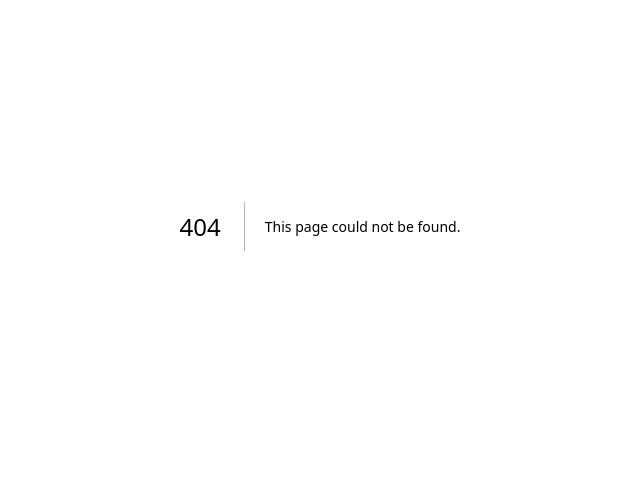
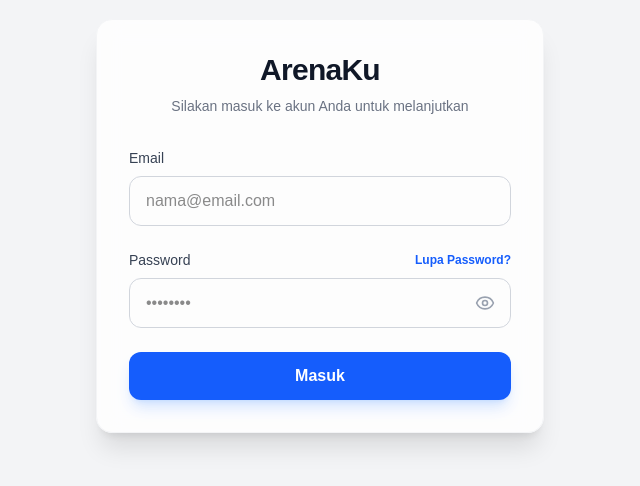
Before and after one commit to syidiqisyididiqi-hash/Booking_lapangan_Front-end, a Next.js app: page /login in a window 1280 px wide. Before the commit this address had no page. Shown: the part 174-660 px from the top of the page, without its empty margins (320-960 px from the left). Built offline with nearby package versions, Linux system fonts and the light colour scheme.

Commit message:
update login

```diff
--- /dev/null
+++ b/app/(auth)/login/page.tsx
@@ -0,0 +1,9 @@
+import LoginForm from "@/app/components/auth/LoginForm";
+
+export default function LoginPage() {
+  return (
+    <main className="min-h-screen flex items-center justify-center bg-gray-100">
+      <LoginForm />
+    </main>
+  );
+}
--- /dev/null
+++ b/app/components/auth/LoginForm.tsx
@@ -0,0 +1,105 @@
+"use client";
+
+import { useState } from "react";
+import { Eye, EyeOff, Loader2 } from "lucide-react";
+import Button from "../ui/Button";
+import Input from "../ui/Input";
+
+export default function LoginForm() {
+  const [email, setEmail] = useState("");
+  const [password, setPassword] = useState("");
+  const [showPassword, setShowPassword] = useState(false);
+  const [isLoading, setIsLoading] = useState(false);
+
+  const handleLogin = async (e: React.FormEvent) => {
+    e.preventDefault();
+    setIsLoading(true);
+
+    try {
+      await new Promise((resolve) => setTimeout(resolve, 1500));
+
+      console.log({ email, password });
+    } catch (error) {
+      console.error(error);
+    } finally {
+      setIsLoading(false);
+    }
+  };
+
+  return (
+    <div className="w-full max-w-md bg-white/80 backdrop-blur-md p-8 rounded-2xl shadow-xl border border-gray-100 transition-all duration-300 hover:shadow-2xl">
+      <div className="text-center">
+        <h1 className="text-3xl font-extrabold tracking-tight text-gray-900">
+          ArenaKu
+        </h1>
+        <p className="text-gray-500 mt-2 text-sm">
+          Silakan masuk ke akun Anda untuk melanjutkan
+        </p>
+      </div>
+
+      <form onSubmit={handleLogin} className="mt-8 space-y-6">
+
+        <div className="space-y-2">
+          <label className="block text-sm font-medium text-gray-700">
+            Email
+          </label>
+          <Input
+            type="email"
+            placeholder="nama@email.com"
+            value={email}
+            onChange={(e) => setEmail(e.target.value)}
+            className="w-full border border-gray-200 rounded-xl px-4 py-3 outline-none transition-all duration-200 focus:border-blue-500 focus:ring-4 focus:ring-blue-500/10"
+            disabled={isLoading}
+            required
+          />
+        </div>
+
+        <div className="space-y-2">
+          <div className="flex justify-between items-center">
+            <label className="block text-sm font-medium text-gray-700">
+              Password
+            </label>
+            <a href="#" className="text-xs font-semibold text-blue-600 hover:text-blue-700 transition">
+              Lupa Password?
+            </a>
+          </div>
+
+          <div className="relative">
+            <Input
+              type={showPassword ? "text" : "password"}
+              placeholder="••••••••"
+              value={password}
+              onChange={(e) => setPassword(e.target.value)}
+              className="w-full border border-gray-200 rounded-xl pl-4 pr-12 py-3 outline-none transition-all duration-200 focus:border-blue-500 focus:ring-4 focus:ring-blue-500/10"
+              disabled={isLoading}
+              required
+            />
+            <button
+              type="button"
+              onClick={() => setShowPassword(!showPassword)}
+              className="absolute right-4 top-1/2 -translate-y-1/2 text-gray-400 hover:text-gray-600 transition"
+              tabIndex={-1}
+            >
+              {showPassword ? <EyeOff size={20} /> : <Eye size={20} />}
+            </button>
+          </div>
+        </div>
+
+        <Button
+          type="submit"
+          disabled={isLoading}
+          className="relative w-full bg-blue-600 hover:bg-blue-700 active:scale-[0.98] text-white py-3 rounded-xl font-semibold shadow-lg shadow-blue-500/20 hover:shadow-blue-500/30 transition-all duration-200 disabled:opacity-70 disabled:pointer-events-none flex items-center justify-center gap-2"
+        >
+          {isLoading ? (
+            <>
+              <Loader2 className="animate-spin text-white" size={20} />
+              <span>Memproses...</span>
+            </>
+          ) : (
+            "Masuk"
+          )}
+        </Button>
+      </form>
+    </div>
+  );
+}
--- a/app/components/ui/Button.tsx
+++ b/app/components/ui/Button.tsx
@@ -2,12 +2,18 @@ type ButtonProps = {
   children: React.ReactNode;
   variant?: "primary" | "secondary" | "danger";
   onClick?: () => void;
+  type?: "button" | "submit" | "reset";
+  disabled?: boolean;
+  className?: string;
 };
 
 export default function Button({
   children,
   variant = "primary",
   onClick,
+  type = "button",
+  disabled,
+  className = "",
 }: ButtonProps) {
   const variants = {
     primary: "bg-blue-600 hover:bg-blue-700 text-white",
@@ -17,8 +23,10 @@ export default function Button({
 
   return (
     <button
+      type={type}
       onClick={onClick}
-      className={`px-4 py-2 rounded-lg transition font-medium ${variants[variant]}`}
+      disabled={disabled}
+      className={`px-4 py-2 rounded-lg transition font-medium ${variants[variant]} ${disabled ? "opacity-70 pointer-events-none" : ""} ${className}`}
     >
       {children}
     </button>
--- a/app/components/ui/Input.tsx
+++ b/app/components/ui/Input.tsx
@@ -3,6 +3,9 @@ type InputProps = {
   placeholder?: string;
   value?: string;
   onChange?: (e: React.ChangeEvent<HTMLInputElement>) => void;
+  className?: string;
+  disabled?: boolean;
+  required?: boolean;
 };
 
 export default function Input({
@@ -10,6 +13,9 @@ export default function Input({
   placeholder,
   value,
   onChange,
+  className = "",
+  disabled,
+  required,
 }: InputProps) {
   return (
     <input
@@ -17,7 +23,9 @@ export default function Input({
       placeholder={placeholder}
       value={value}
       onChange={onChange}
-      className="w-full border border-gray-300 rounded-lg px-4 py-2 outline-none focus:ring-2 focus:ring-blue-500"
+      disabled={disabled}
+      required={required}
+      className={`w-full border border-gray-300 rounded-lg px-4 py-2 outline-none focus:ring-2 focus:ring-blue-500 ${className}`}
     />
   );
 }
```
